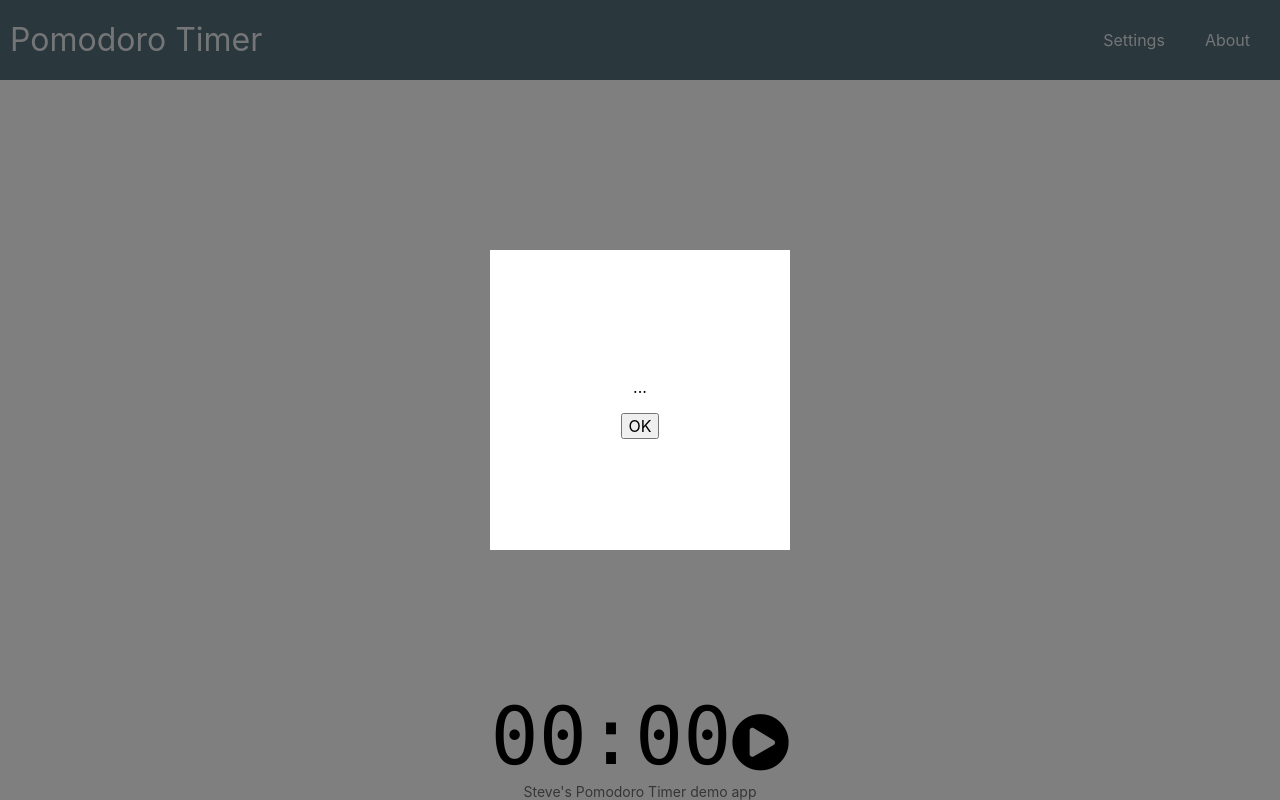
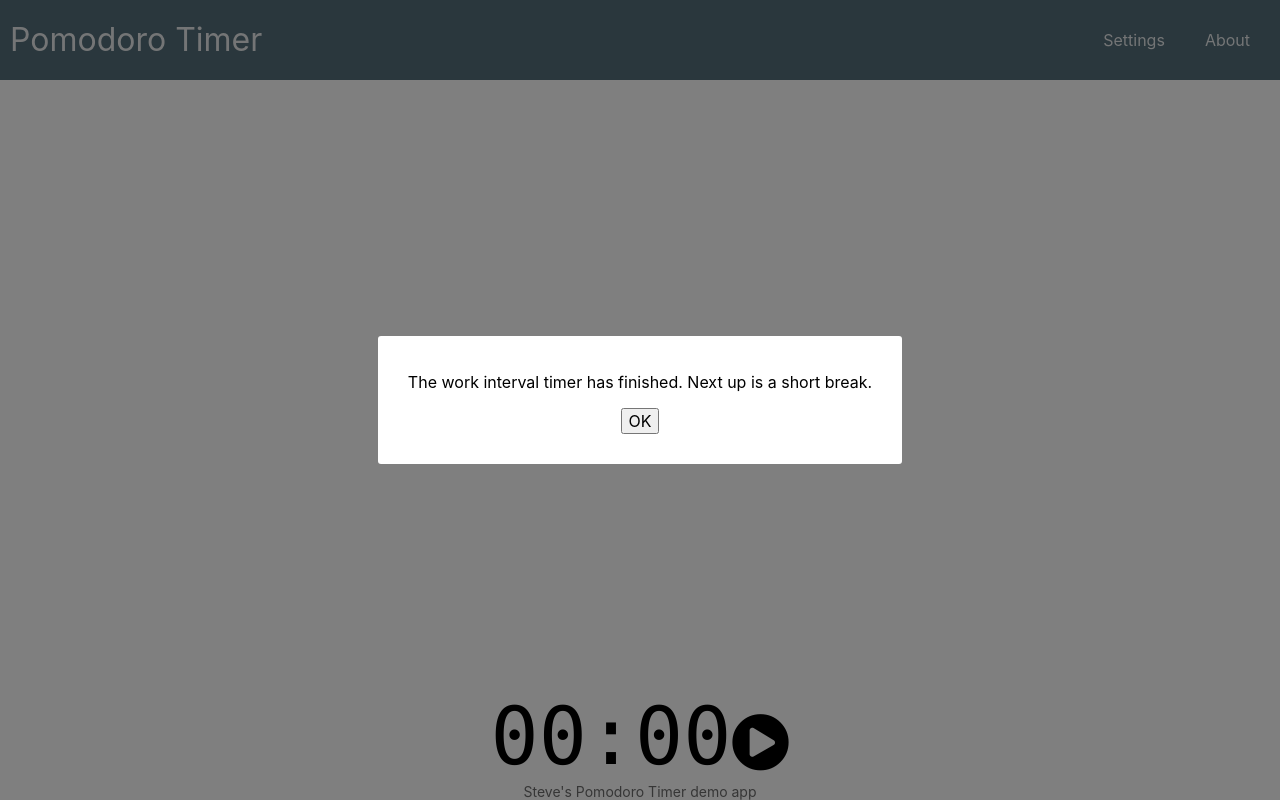
Before and after one commit to StevenMcgrew/Vue3_PomodoroTimer, a Vue app: page / in a window 1280 px wide. Both pictures are taken after a click on the button 760 px from the left and 743 px from the top of the page. Built offline with nearby package versions, Linux system fonts and the light colour scheme.

Commit message:
Timer finished popup

```diff
--- a/src/components/FinishedPopup.vue
+++ b/src/components/FinishedPopup.vue
@@ -1,13 +1,25 @@
 <script setup>
+
+import { useStore } from 'vuex'
+const store = useStore()
+
+function prepareNextTimerMode() {
+    store.state.isShowFinishedPopup = false
+    store.commit('prepareNextTimerMode')
+}
 
 </script>
 
 <template>
     <teleport to="body">
-        <div v-if="$store.state.isShowFinishedPopup" @click="$store.state.isShowFinishedPopup = false" class="finished-popup">
+        <div
+            v-if="store.state.isShowFinishedPopup"
+            @click="$store.state.isShowFinishedPopup = false"
+            class="finished-popup"
+        >
             <div class="finished-popup-content">
-                <p>{{ $store.state.finishedText }}</p>
-                <button @click="$store.state.isShowFinishedPopup = false">OK</button>
+                <p>{{ store.state.finishedText }}</p>
+                <button @click="prepareNextTimerMode">OK</button>
             </div>
         </div>
     </teleport>
@@ -33,8 +45,8 @@
     align-items: center;
     justify-content: center;
     background-color: white;
-    width: 300px;
-    height: 300px;
-    padding: 5px;
+    max-width: 90%;
+    padding: 20px 30px 30px 30px;
+    border-radius: 3rem;
 }
 </style>
--- a/src/components/Header.vue
+++ b/src/components/Header.vue
@@ -1,6 +1,6 @@
 <template>
     <header>
-        <h1>Pomodoro Timer</h1>
+        <h1 @click="$router.push('/')">Pomodoro Timer</h1>
         <router-link class="header-nav" to="/about">About</router-link>
         <router-link class="header-nav" to="/settings">Settings</router-link>
     </header>
@@ -19,6 +19,10 @@ h1 {
     font-weight: 400;
 }
 
+h1:hover {
+    cursor: pointer;
+}
+
 .header-nav {
     text-decoration: none;
     float: right;
--- a/src/store/index.js
+++ b/src/store/index.js
@@ -11,7 +11,7 @@ export default createStore({
         isTimerRunning: false,
         isTimerInProgress: false,
         progress: ['workInterval'],
-        doesUserWantAlarm: true,
+        doesUserWantAlarm: false,
         doesUserWantNotify: true,
         finishedText: '',
         isShowFinishedPopup: false,
@@ -27,6 +27,9 @@ export default createStore({
         toggleTimer(state) {
             state.isTimerRunning ? stopTimer(state) : startTimer(state)
         },
+        prepareNextTimerMode(state) {
+            setupNextTimerMode(state)
+        },
     },
     actions: {
 
--- a/src/storeUtils.js
+++ b/src/storeUtils.js
@@ -23,20 +23,30 @@ function getNextTimerMode(progress) {
     }
 }
 
+function formatModeToText(mode) {
+    if (mode === 'workInterval') { return 'work interval' }
+    if (mode === 'shortBreak') { return 'short break' }
+    if (mode === 'longBreak') { return 'long break' }
+}
+
 function onTimerFinished(state, alarmPlayer) {
     state.counter = '00:00'
     state.time = 0
-    state.progress.push(getNextTimerMode(state.progress))
     state.isTimerInProgress = false
+
+    let oldTimerMode = state.progress[state.progress.length - 1]
+    let newTimerMode = getNextTimerMode(state.progress)
+    state.progress.push(newTimerMode)
+
     if (state.doesUserWantAlarm) { alarmPlayer.play() }
     if (state.doesUserWantNotify) {  } // show notification
 
-    // Show popup to let user know the current timer mode has completed
-    // and which timer mode is next
-    state.finishedText = '...'
+    let previousMode = formatModeToText(oldTimerMode)
+    let nextMode = formatModeToText(newTimerMode)
+    state.finishedText = `The ${previousMode} timer has finished. Next up is a ${nextMode}.`
     state.isShowFinishedPopup = true
 
-
+    stopTimer(state)
 }
 
 function setupNextTimerMode(state) {
@@ -57,8 +67,6 @@ function startTimer(state) {
         let newTime = timeRemaining - timeElapsed
         if (newTime <= 0) {
             onTimerFinished(state, el('alarmPlayer'))
-            stopTimer(state)
-            setupNextTimerMode(state)
             return
         }
         state.time = newTime
```
